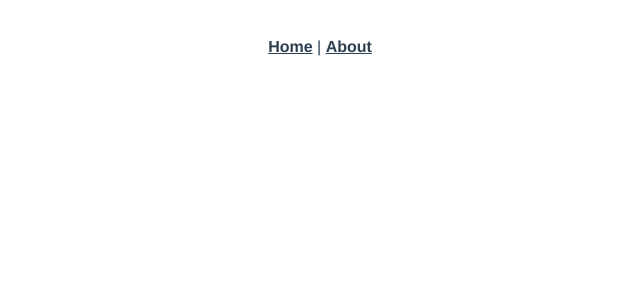
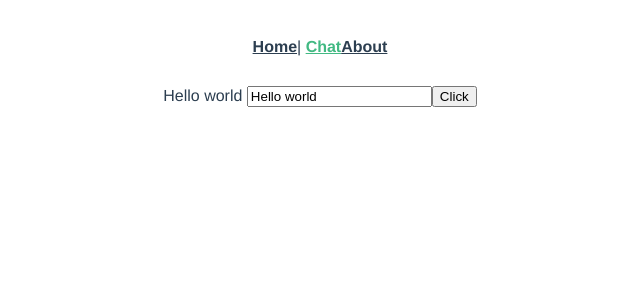
Before and after one commit to DimaMaster149/vue-chat, a Vue app: page /chat in a window 1280 px wide. Shown: the top 300 px of the page, without its empty margins (320-960 px from the left). Built offline with nearby package versions, Linux system fonts and the light colour scheme.

Commit message:
Added examples

```diff
--- a/package.json
+++ b/package.json
@@ -8,6 +8,7 @@
     "lint": "vue-cli-service lint"
   },
   "dependencies": {
+    "axios": "^0.19.0",
     "core-js": "^2.6.5",
     "vue": "^2.6.10",
     "vue-router": "^3.0.3",
--- a/src/App.vue
+++ b/src/App.vue
@@ -1,7 +1,8 @@
 <template>
   <div id="app">
     <div id="nav">
-      <router-link to="/">Home</router-link> |
+      <router-link to="/">Home</router-link>|
+      <router-link to="/chat">Chat</router-link>
       <router-link to="/about">About</router-link>
     </div>
     <router-view/>
@@ -10,7 +11,7 @@
 
 <style lang="scss">
 #app {
-  font-family: 'Avenir', Helvetica, Arial, sans-serif;
+  font-family: "Avenir", Helvetica, Arial, sans-serif;
   -webkit-font-smoothing: antialiased;
   -moz-osx-font-smoothing: grayscale;
   text-align: center;
--- a/src/components/Chat.vue
+++ b/src/components/Chat.vue
@@ -1,6 +1,6 @@
 <template>
   <div>
-    <message :name="userName"/>
+    <message @show-details="showDetails($event)" :name="userName"/>
   </div>
 </template>
 
@@ -26,23 +26,3 @@ export default {
 
 <style lang="scss" scoped>
 </style>
-
-
-
-<template>
-  <div>{{ message }}</div>
-</template>
-
-<script>
-export default {
-  name: "Message",
-  data() {
-    return {
-      message: "hello world"
-    };
-  }
-};
-</script>
-
-<style lang="scss" scoped>
-</style>
--- a/src/components/Message.vue
+++ b/src/components/Message.vue
@@ -1,14 +1,30 @@
 <template>
-  <div>{{message}}</div>
+  <div>
+    {{message}}
+    <input type="text" v-model="message">
+    <button @click="showDetails($event)">Click</button>
+  </div>
 </template>
 
 <script>
 export default {
   name: "Message",
+  props: {
+    name: {
+      type: String,
+      required: true
+    }
+  },
   data() {
     return {
       message: "Hello world"
     };
+  },
+  methods: {
+    showDetails(event) {
+      console.log(event, "event");
+      this.$emit("show-details");
+    }
   }
 };
 </script>
--- a/src/router.js
+++ b/src/router.js
@@ -1,17 +1,22 @@
 import Vue from 'vue'
 import Router from 'vue-router'
 import Home from './views/Home.vue'
+import Chat from './components/Chat.vue'
 
 Vue.use(Router)
 
 export default new Router({
   mode: 'history',
   base: process.env.BASE_URL,
-  routes: [
-    {
+  routes: [{
       path: '/',
       name: 'home',
       component: Home
+    },
+    {
+      path: '/chat',
+      name: 'chat',
+      component: Chat
     },
     {
       path: '/about',
@@ -19,7 +24,7 @@ export default new Router({
       // route level code-splitting
       // this generates a separate chunk (about.[hash].js) for this route
       // which is lazy-loaded when the route is visited.
-      component: () => import(/* webpackChunkName: "about" */ './views/About.vue')
+      component: () => import( /* webpackChunkName: "about" */ './views/About.vue')
     }
   ]
 })
```
Also changed, not shown: 1 other file (tests, documents, lock files or other folders).
